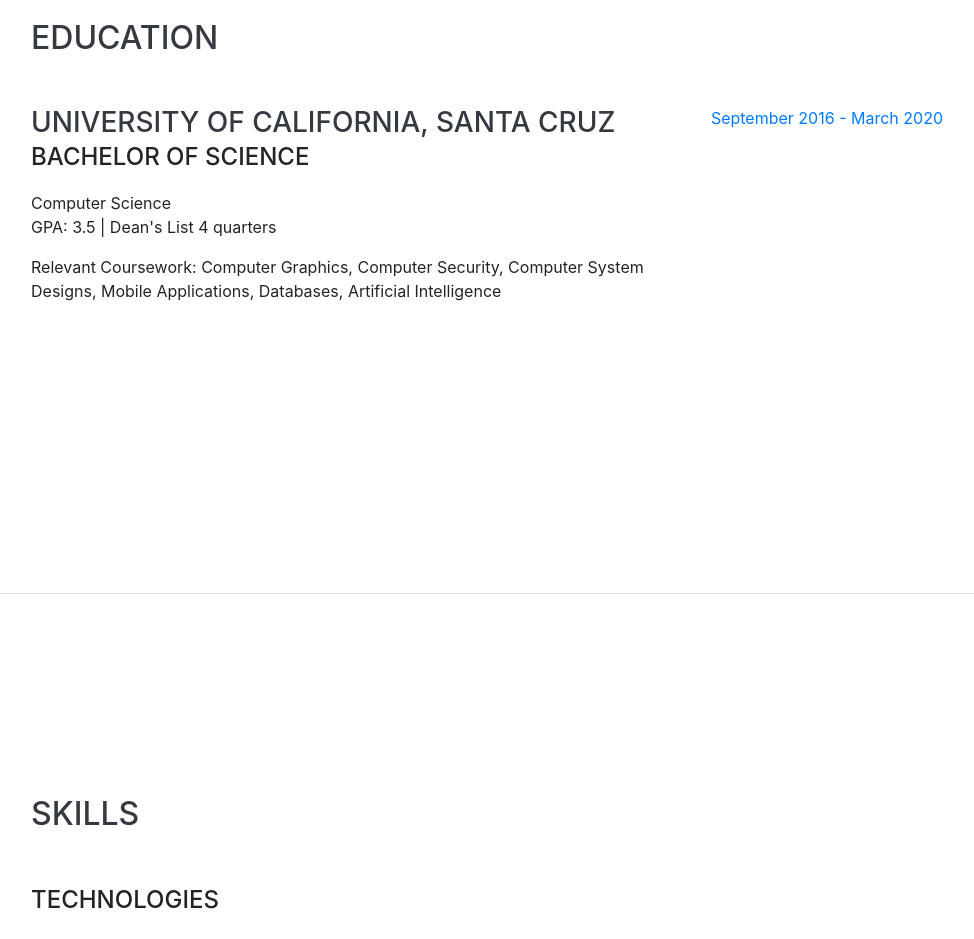
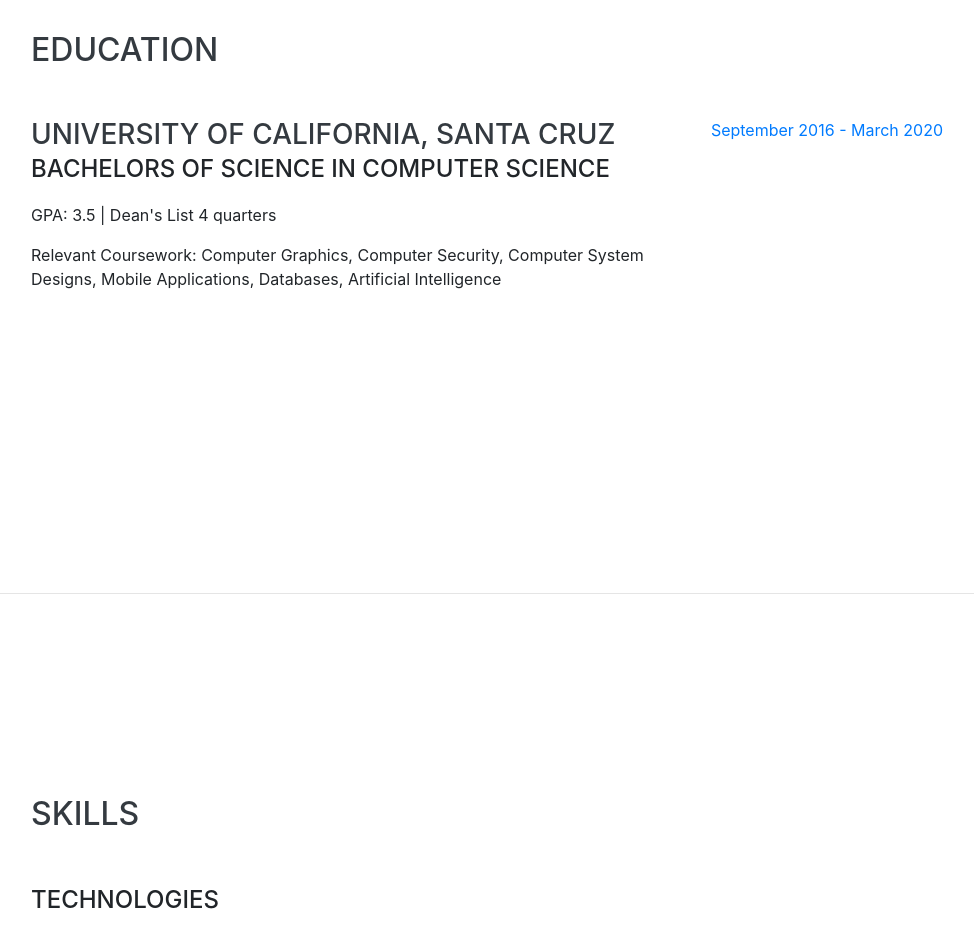
Before and after one commit to RishabJain27/RishabJain27.github.io, a website with bundled scripts: page index.html in a window 1280 px wide. Shown: the part 2920-3859 px from the top of the page, without its empty margins (289-1263 px from the left). Built offline with nearby package versions, Linux system fonts and the light colour scheme; a web font is replaced by a local one.

Commit message:
edit education

```diff
--- a/index.html
+++ b/index.html
@@ -206,8 +206,7 @@
         <div class="resume-item d-flex flex-column flex-md-row justify-content-between mb-5">
           <div class="resume-content">
             <h3 class="mb-0">University of California, Santa Cruz</h3>
-            <div class="subheading mb-3">Bachelor of Science</div>
-            <div>Computer Science</div>
+            <div class="subheading mb-3"> Bachelors of Science in Computer Science</div>
             <p>GPA: 3.5 | Dean's List 4 quarters</p>
             <p>Relevant Coursework: Computer Graphics, Computer Security, Computer System Designs, Mobile Applications, Databases, Artificial Intelligence</p>
           </div>
```
